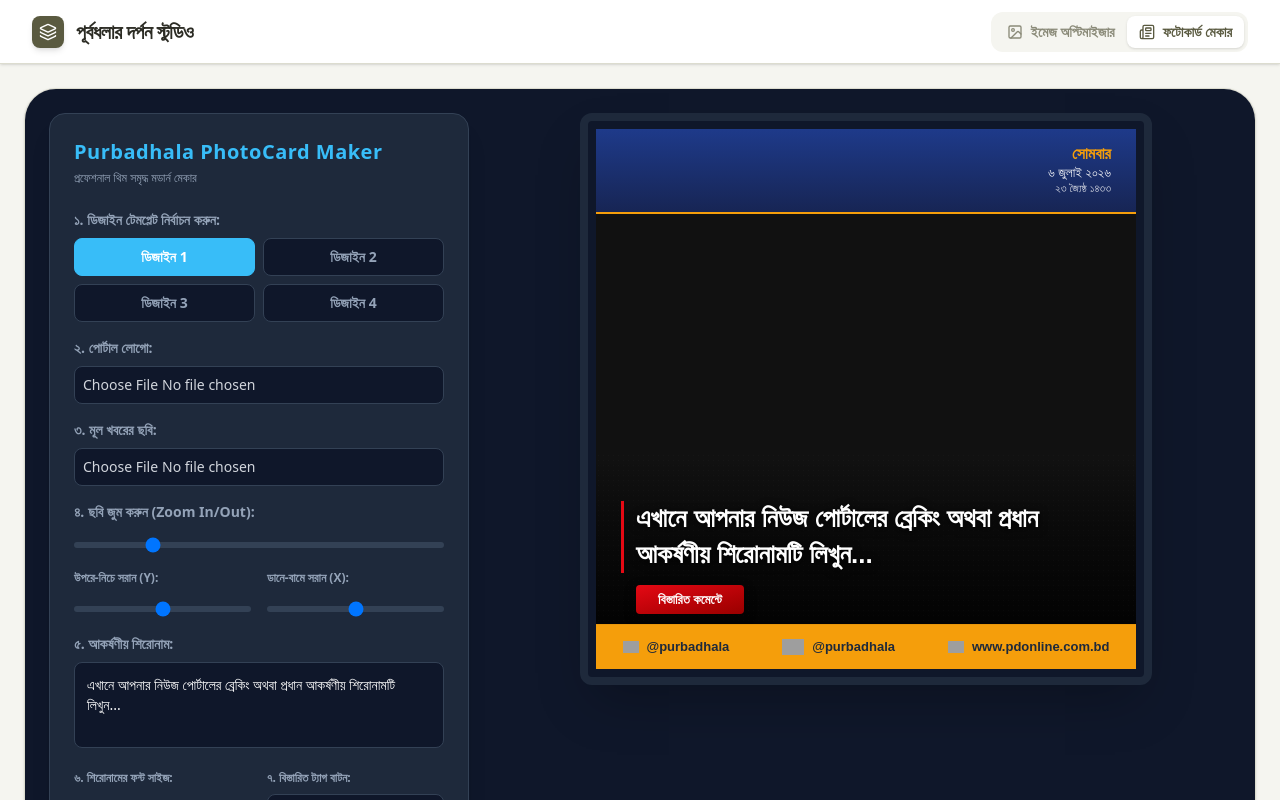
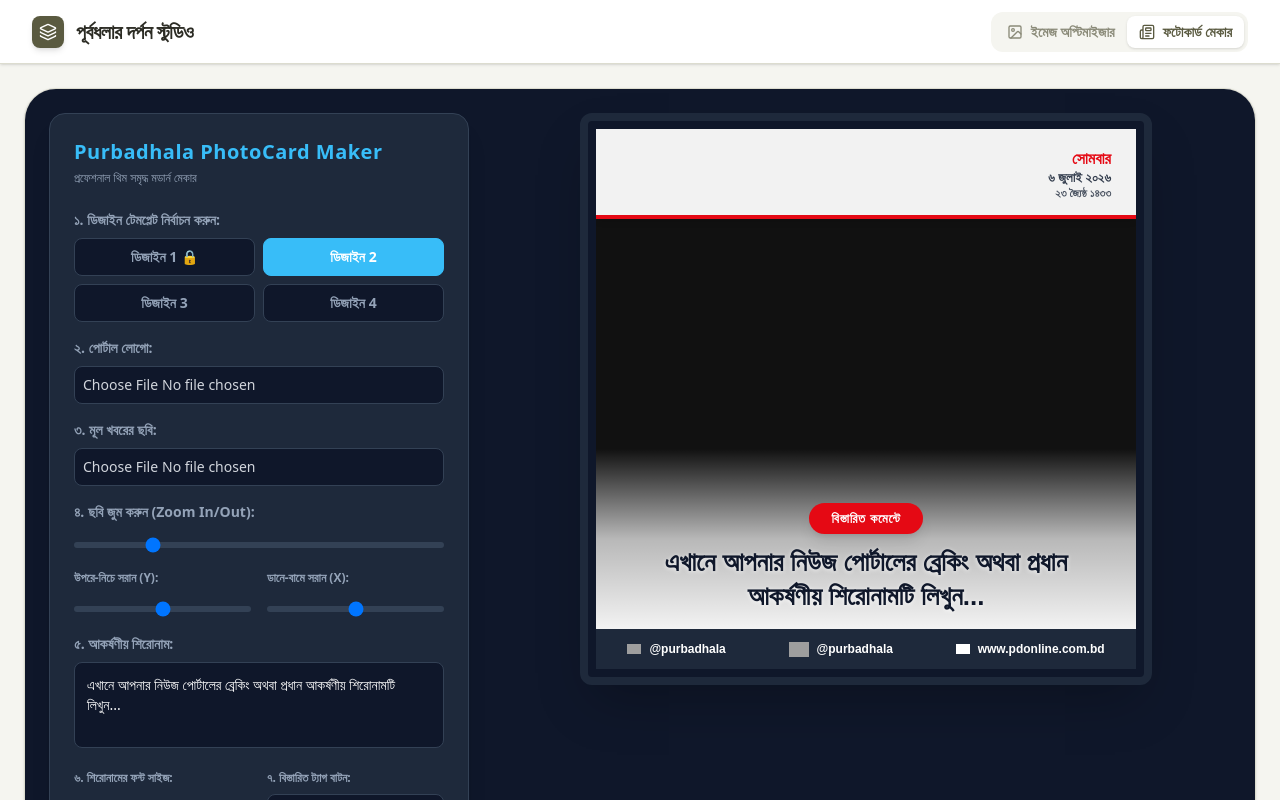
Before and after one commit to royalnoman-rgb/-, a React (Vite) app: page / in a window 1280 px wide. Both pictures are taken after a click on the button "ফটোকার্ড মেকার". Shown: the top 800 px of the page. Built offline with nearby package versions, Linux system fonts and the light colour scheme; grey boxes are pictures that could not be loaded; a web font is replaced by a local one.

Commit message:
feat: add password protection for template 1
Implement a password-based lock mechanism for the first design template to restrict access and control template selection.

```diff
--- a/src/components/PhotoCardMaker.tsx
+++ b/src/components/PhotoCardMaker.tsx
@@ -21,7 +21,11 @@ export default function PhotoCardMaker({ sharedImage }: { sharedImage?: string |
   const [ytText, setYtText] = useState<string>('@purbadhala');
   const [webText, setWebText] = useState<string>('www.pdonline.com.bd');
 
-  const [activeTemplate, setActiveTemplate] = useState<number>(1);
+  const [activeTemplate, setActiveTemplate] = useState<number>(2);
+
+  const [isTemplate1Unlocked, setIsTemplate1Unlocked] = useState(false);
+  const [template1Password, setTemplate1Password] = useState('');
+  const [showPasswordInput, setShowPasswordInput] = useState(false);
 
   const cardRef = useRef<HTMLDivElement>(null);
 
@@ -118,17 +122,50 @@ export default function PhotoCardMaker({ sharedImage }: { sharedImage?: string |
           <label className="block font-semibold mb-2 text-[#94a3b8] text-sm">১. ডিজাইন টেমপ্লেট নির্বাচন করুন:</label>
           <div className="grid grid-cols-2 gap-2">
             {[1, 2, 3, 4].map(t => (
+              <div key={t} className="relative">
                 <button
-                key={t}
-                onClick={() => setActiveTemplate(t)}
-                className={`py-2 px-3 rounded-lg text-sm font-bold border transition-all ${
+                  onClick={() => {
+                    if (t === 1 && !isTemplate1Unlocked) {
+                      setShowPasswordInput(!showPasswordInput);
+                    } else {
+                      setActiveTemplate(t);
+                      setShowPasswordInput(false);
+                    }
+                  }}
+                  className={`w-full py-2 px-3 rounded-lg text-sm font-bold border transition-all ${
                     activeTemplate === t
                     ? 'bg-[#38bdf8] text-white border-[#38bdf8]'
                     : 'bg-[#0f172a] text-[#94a3b8] border-[#334155] hover:border-[#38bdf8]'
                   }`}
                 >
-                ডিজাইন {t}
+                  ডিজাইন {t} {t === 1 && !isTemplate1Unlocked && '🔒'}
                 </button>
+                {t === 1 && showPasswordInput && !isTemplate1Unlocked && (
+                  <div className="absolute top-full left-0 mt-1 w-full bg-[#1e293b] p-2 border border-[#334155] rounded-lg z-10 shadow-xl">
+                    <input
+                      type="password"
+                      placeholder="পাসওয়ার্ড দিন"
+                      className="w-full p-2 text-sm bg-[#0f172a] text-white border border-[#334155] rounded mb-2 focus:outline-none focus:border-[#38bdf8]"
+                      value={template1Password}
+                      onChange={(e) => setTemplate1Password(e.target.value)}
+                    />
+                    <button
+                      onClick={() => {
+                        if(template1Password === 'pdonline') {
+                          setIsTemplate1Unlocked(true);
+                          setActiveTemplate(1);
+                          setShowPasswordInput(false);
+                        } else {
+                          alert('ভুল পাসওয়ার্ড! এটি শুধুমাত্র অ্যাডমিনদের জন্য।');
+                        }
+                      }}
+                      className="w-full bg-[#38bdf8] text-white font-bold text-xs py-2 rounded hover:bg-[#0284c7] transition-colors"
+                    >
+                      আনলক করুন
+                    </button>
+                  </div>
+                )}
+              </div>
             ))}
           </div>
         </div>
```
Lines whose indentation alone changed are shown as unchanged.
